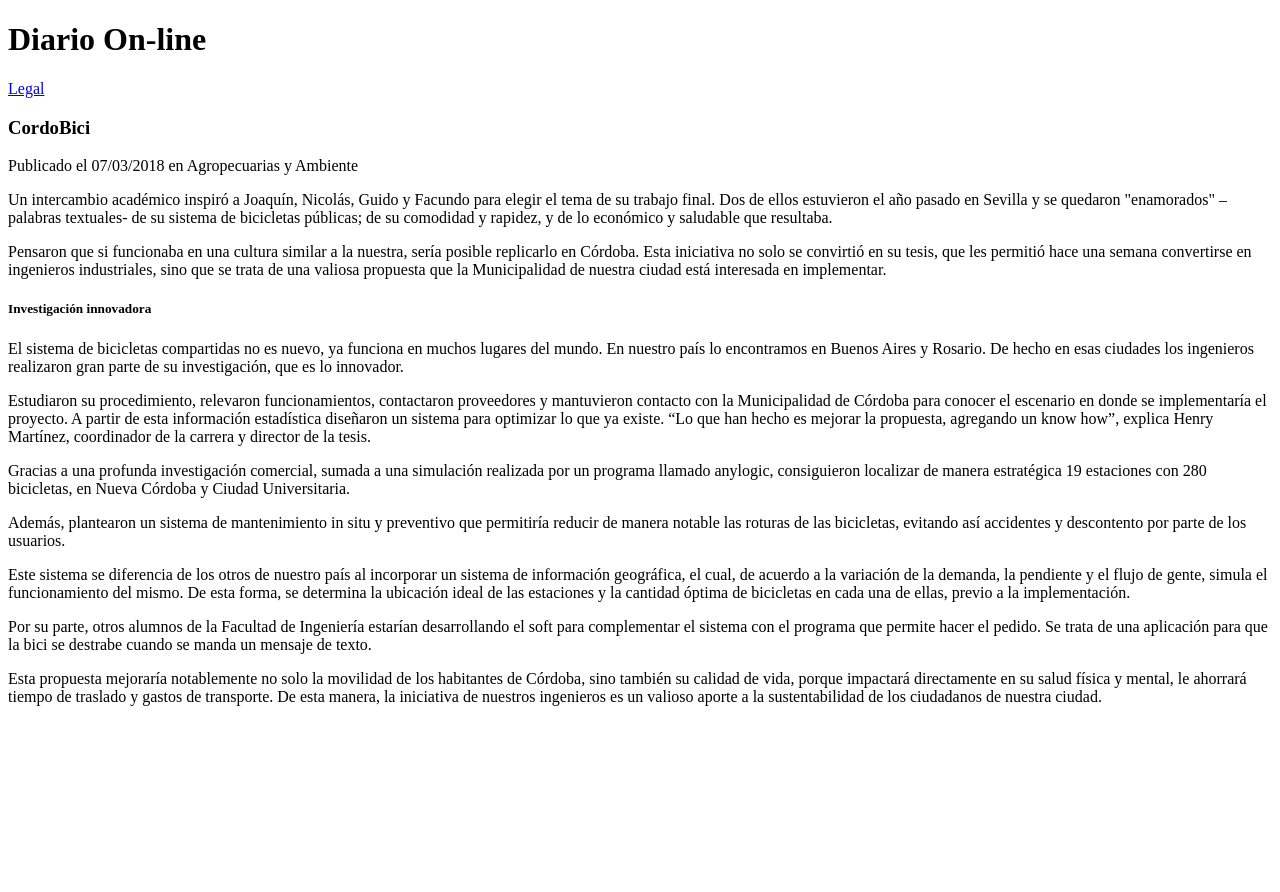
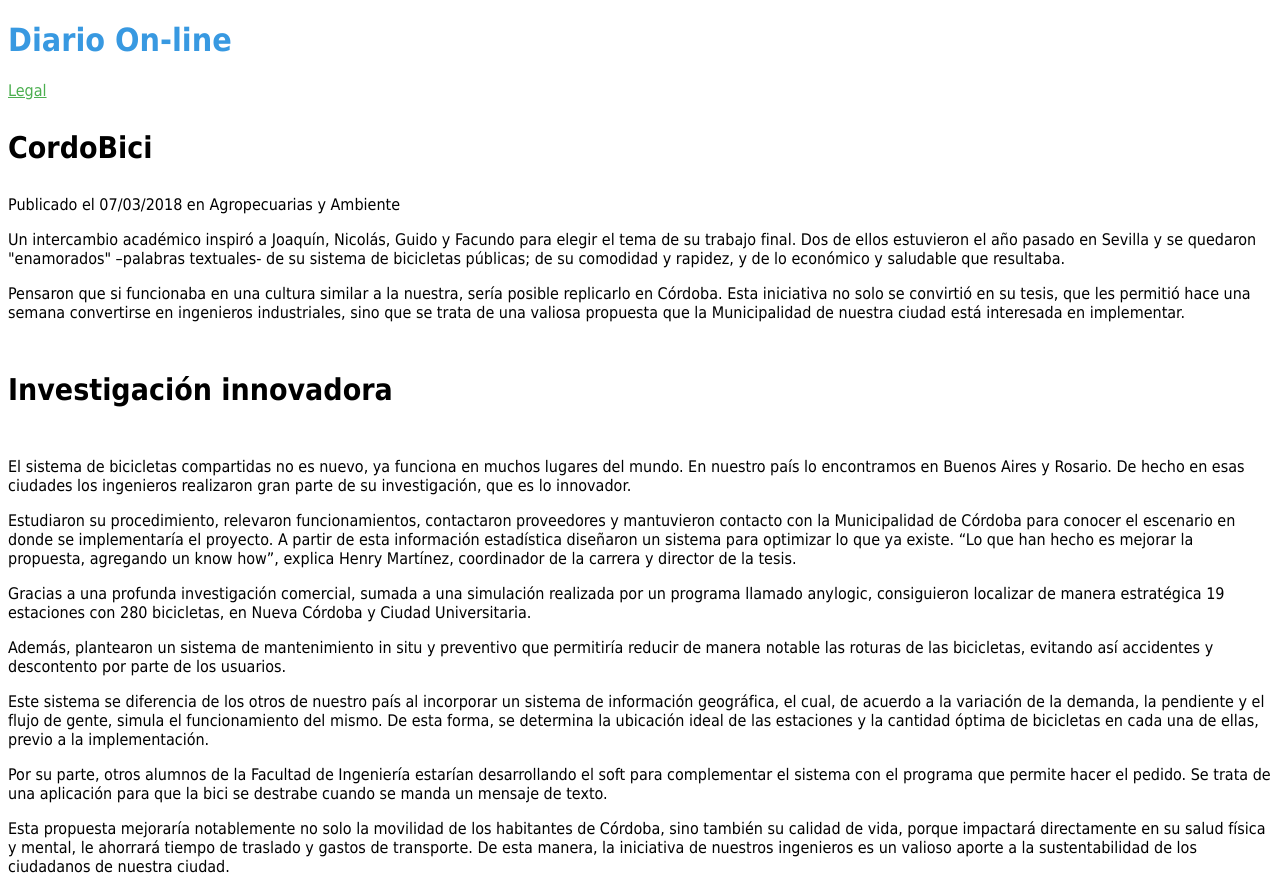
Before and after one commit to UCC-LabCompu2/ejercicios2023-FranIngelmo, a plain HTML site: page Ejercicios-CSS/ej_columnas.html in a window 1280 px wide. Before the commit the page ends 800 px from the top, so only its background shows below. Drawn offline with Linux system fonts and the light colour scheme.

Commit message:
Se completaron en clase

```diff
--- a/Ejercicios-CSS/ej_columnas.html
+++ b/Ejercicios-CSS/ej_columnas.html
@@ -3,6 +3,26 @@
 <head>
     <meta charset="UTF-8">
     <title>Ejercicio Columnas</title>
+    <style>
+        #tituloPrincipal {
+            color: #3899e1; <!--Para cambiar el color del titulo -->
+        }
+        .tituloNoticia {
+            font-size: 30px; <!--Para cambiar el tamanio de un titulo -->
+        }
+        body {
+            font-family: Tahoma;
+        }
+        a:link, a:visited{
+            color: #4CAF50;
+        }
+        a:hover{
+            font-size: 1.4em;
+        }
+        a:active{
+            font-weight: bold;
+        }
+    </style>
 </head>
 <body>
 <!--Cree los estilos CSS necesarios para que el texto se visualice en 2 columnas-->
@@ -11,7 +31,7 @@
 </header>
 <a href="ej_leyes.html" target="_blank">Legal</a>
 <section>
-    <h3 class="tituloNoticia">CordoBici</h3>
+    <h3 class="tituloNoticia" style="">CordoBici</h3>
     Publicado el 07/03/2018 en Agropecuarias y Ambiente
     <article>
         <div>
```
Also changed, not shown: Ejercicios-CSS/ej_leyes.html (+9 -0 lines).
